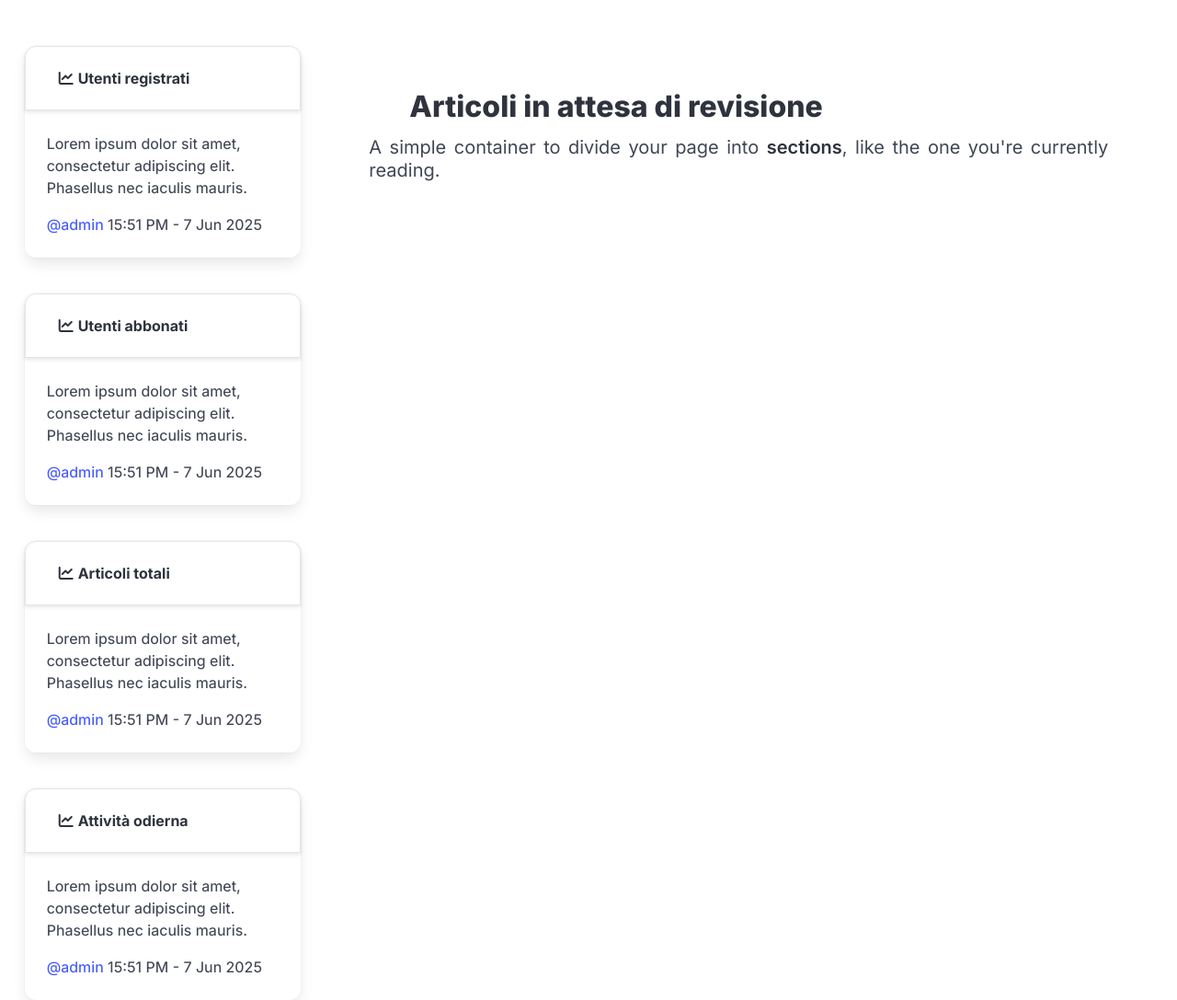
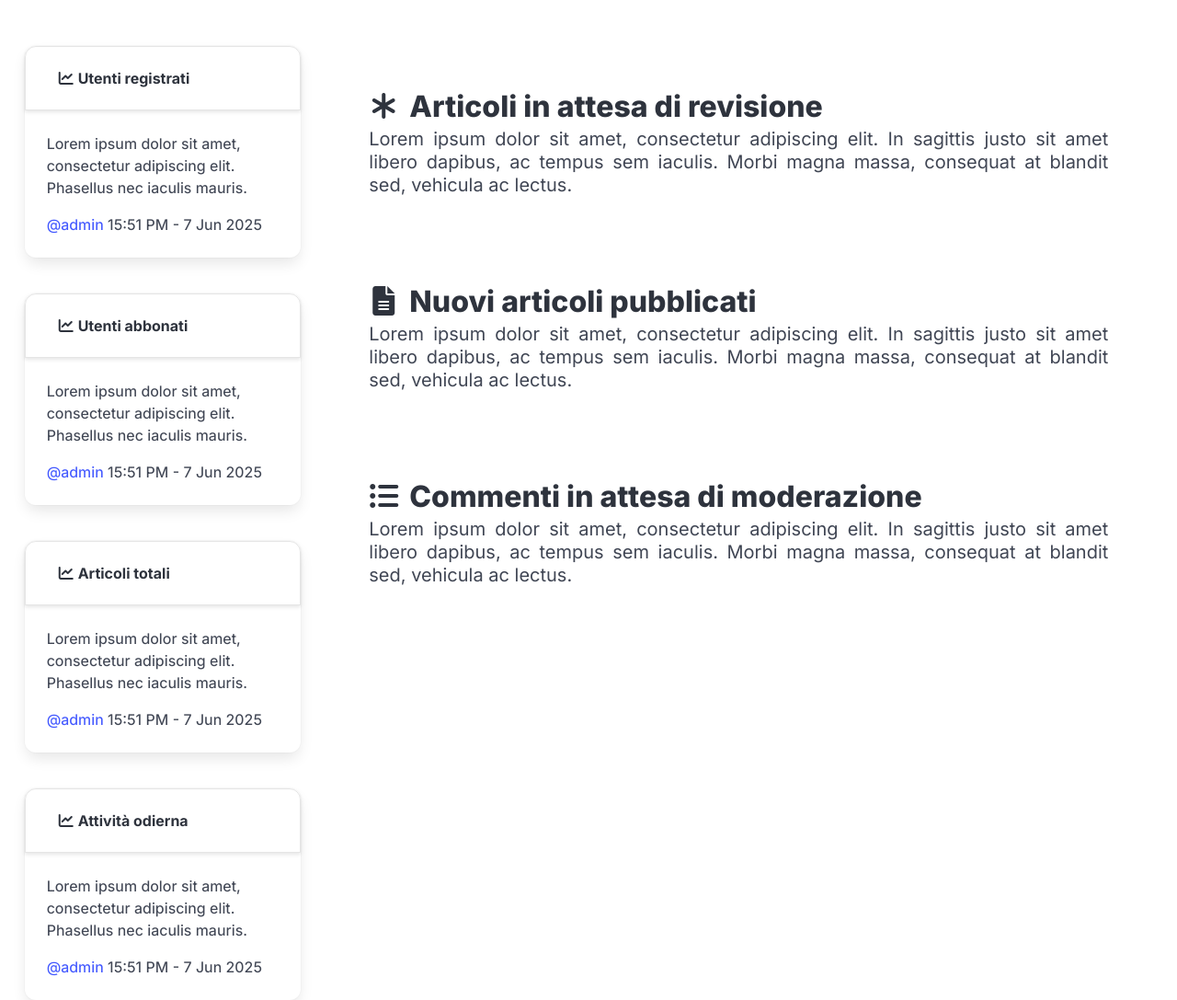
Before and after one commit to maikuITA/DigitalPlot, a PHP site: page /Progetto/Smarty/skeleton/dashboard.html in a window 1280 px wide. Shown: the part 76-1163 px from the top of the page at 92% size. Run offline with PHP 8.4, Linux system fonts and the light colour scheme; some libraries are stand-ins or nearby versions.

Commit message:
General fixes
Fixate le card header che finivano sopra l'header di ogni pagina

```diff
--- a/Progetto/Smarty/skeleton/dashboard.html
+++ b/Progetto/Smarty/skeleton/dashboard.html
@@ -34,7 +34,11 @@
         <div class="body-left">
             <div class="card">
                 <header class="card-header">
-                    <p class="card-header-title"><span class="icon is-small is-left"><i class="fa fa-line-chart" aria-hidden="true"></i></span>Utenti registrati</p>
+                    <p class="card-header-title">
+                        <span class="icon is-small is-left">
+                            <i class="fa fa-line-chart" aria-hidden="true"></i>
+                        </span>
+                    Utenti registrati</p>
                 </header>
                 <div class="card-content">
                     <div class="content">
@@ -89,13 +93,34 @@
             <section class="section">
                 <a class="title">
                     <span class="icon is-medium is-left">
-                        <i class="fa fa-hand-paper-o" aria-hidden="true"></i>
+                        <i class="fa fa-asterisk" aria-hidden="true"></i>
                     </span>
                     Articoli in attesa di revisione
                 </a>
                 <h2 class="subtitle">
-                    A simple container to divide your page into <strong>sections</strong>, like
-                    the one you're currently reading.
+                    Lorem ipsum dolor sit amet, consectetur adipiscing elit. In sagittis justo sit amet libero dapibus, ac tempus sem iaculis. Morbi magna massa, consequat at blandit sed, vehicula ac lectus.
+                </h2>
+            </section>
+            <section class="section">
+                <a class="title">
+                    <span class="icon is-medium is-left">
+                        <i class="fa fa-file-text" aria-hidden="true"></i>
+                    </span>
+                    Nuovi articoli pubblicati
+                </a>
+                <h2 class="subtitle">
+                    Lorem ipsum dolor sit amet, consectetur adipiscing elit. In sagittis justo sit amet libero dapibus, ac tempus sem iaculis. Morbi magna massa, consequat at blandit sed, vehicula ac lectus.
+                </h2>
+            </section>
+            <section class="section">
+                <a class="title">
+                    <span class="icon is-medium is-left">
+                        <i class="fa fa-list-ul" aria-hidden="true"></i>
+                    </span>
+                    Commenti in attesa di moderazione
+                </a>
+                <h2 class="subtitle">
+                    Lorem ipsum dolor sit amet, consectetur adipiscing elit. In sagittis justo sit amet libero dapibus, ac tempus sem iaculis. Morbi magna massa, consequat at blandit sed, vehicula ac lectus.
                 </h2>
             </section>
         </div>
--- a/Progetto/Smarty/skeleton/index.css
+++ b/Progetto/Smarty/skeleton/index.css
@@ -26,7 +26,7 @@ header {
     background-color: white;
     position: sticky;
     top: 0;
-    z-index: 101;
+    z-index: 1000;
 }
 
 nav {
@@ -36,6 +36,10 @@ nav {
 
 .card {
     max-width: 300px;
+}
+
+.card-header {
+    position: initial;
 }
 
 .container {
```
